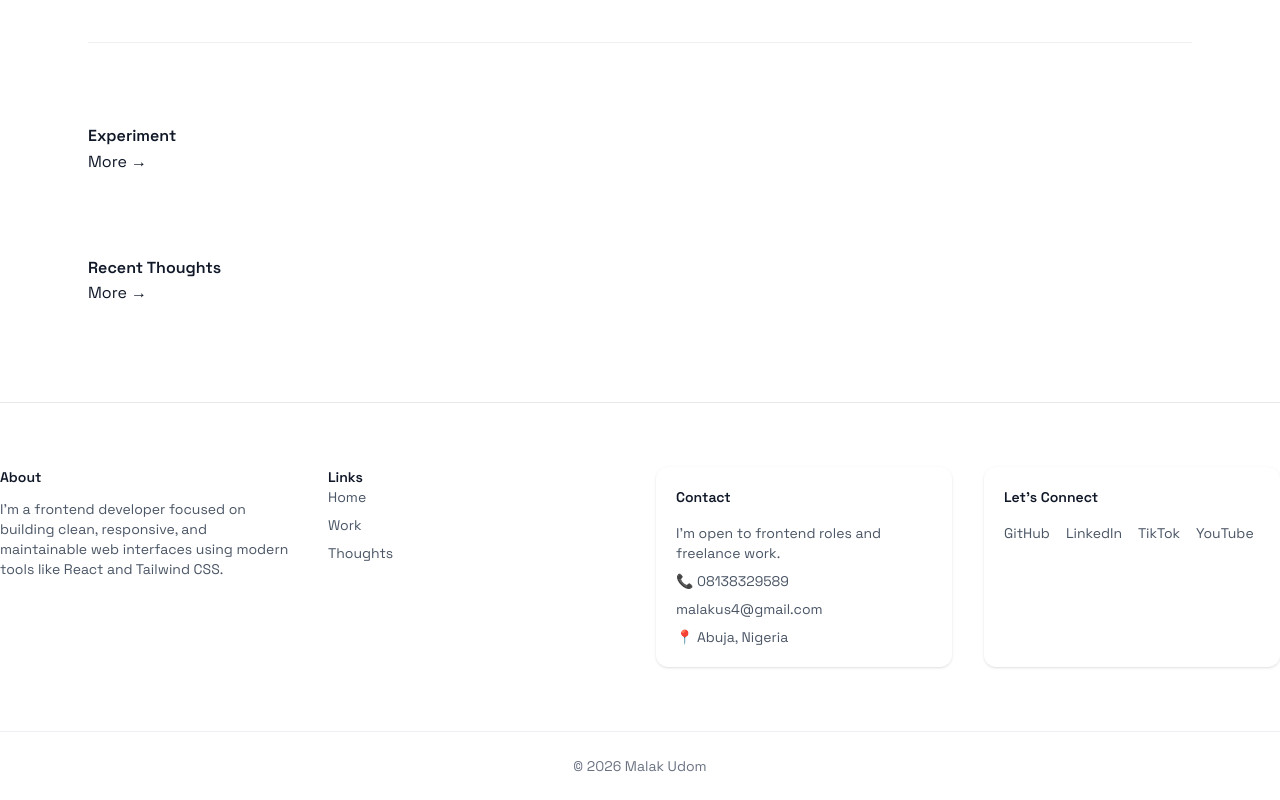
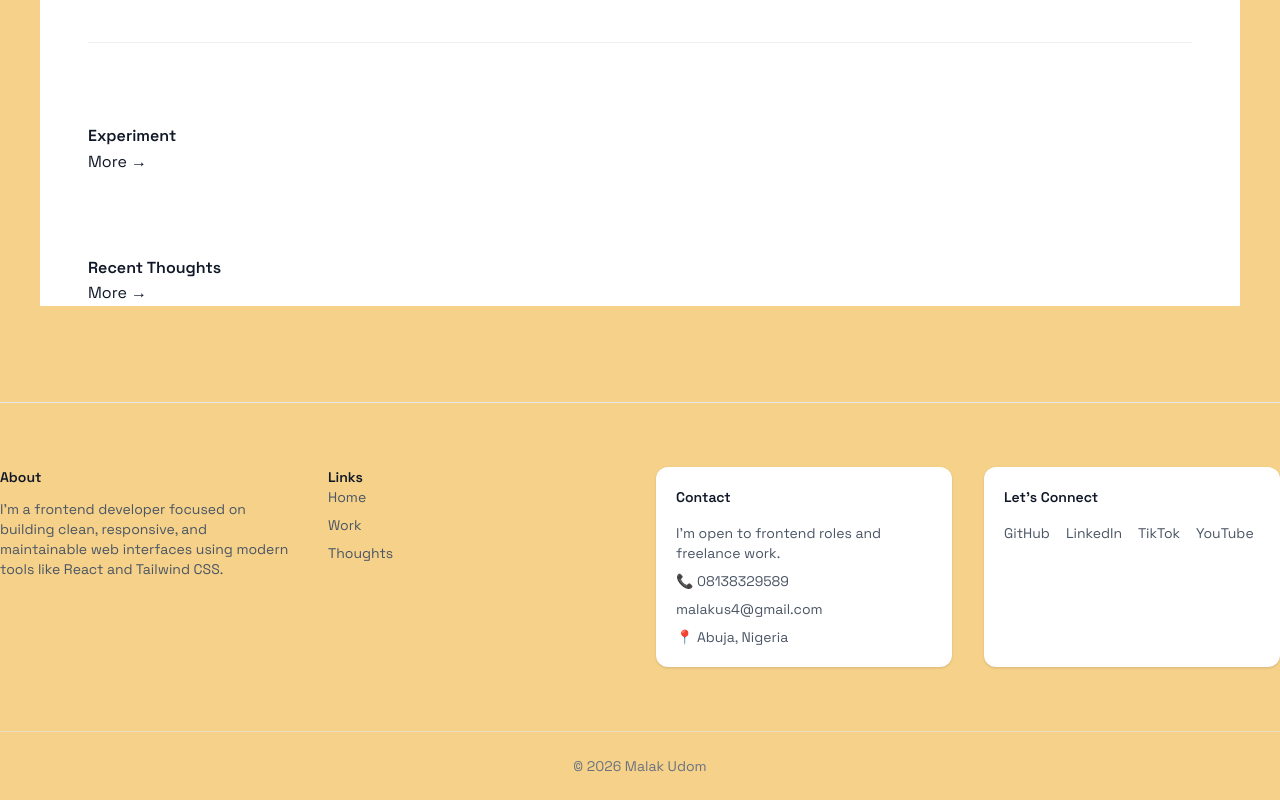
Before and after one commit to malakus4/portfolio-react, a React (Vite) app: page / in a window 1280 px wide. Shown: the part 1776-2576 px from the top of the page. Built offline with nearby package versions, Linux system fonts and the light colour scheme.

Commit message:
style: change header, Nav and footer background color

```diff
--- a/src/index.css
+++ b/src/index.css
@@ -55,8 +55,8 @@ html {
 @layer utilities {
   .bg-base {
     /* @apply bg-[#fdfbf7]; */
-    /* @apply bg-[#f5d189];  */
     /* @apply bg-[#f5efe6]; */
+    @apply bg-[#f5d189];
   }
 
   .bg-surface {
```
